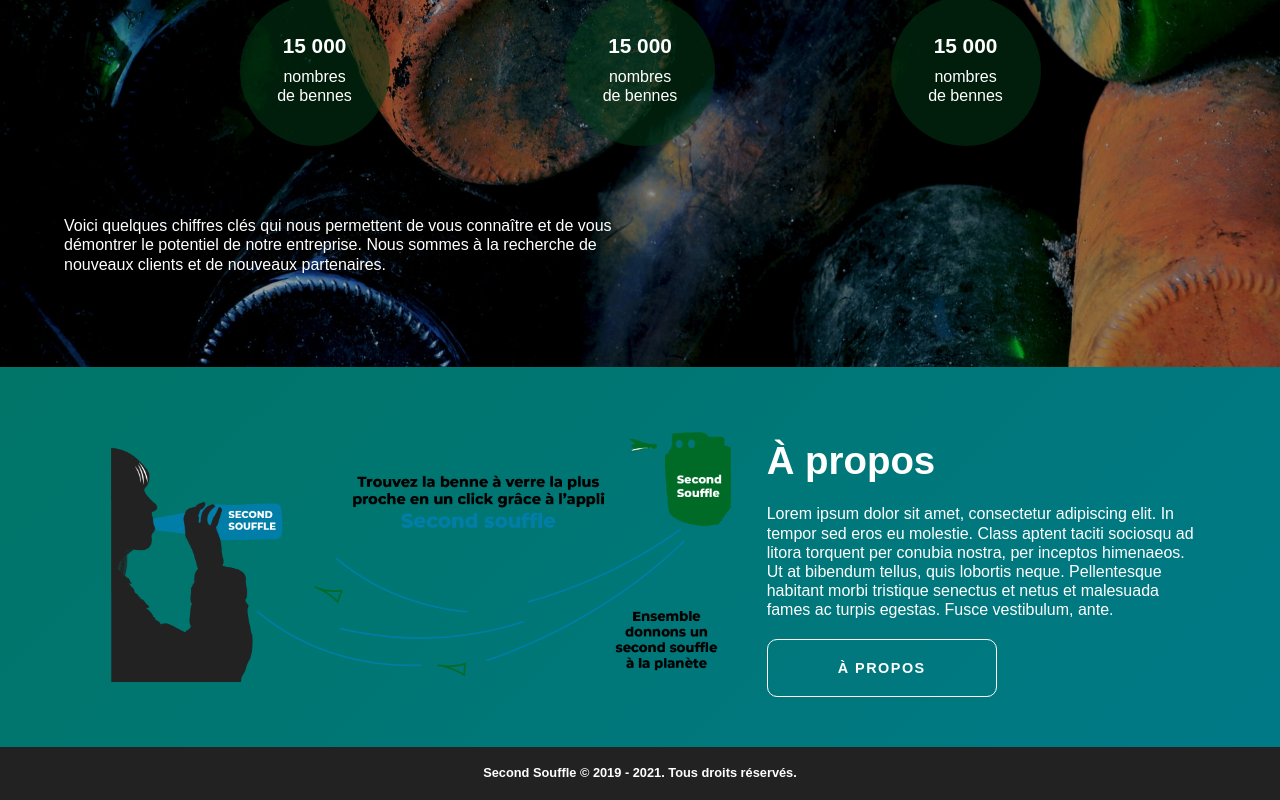
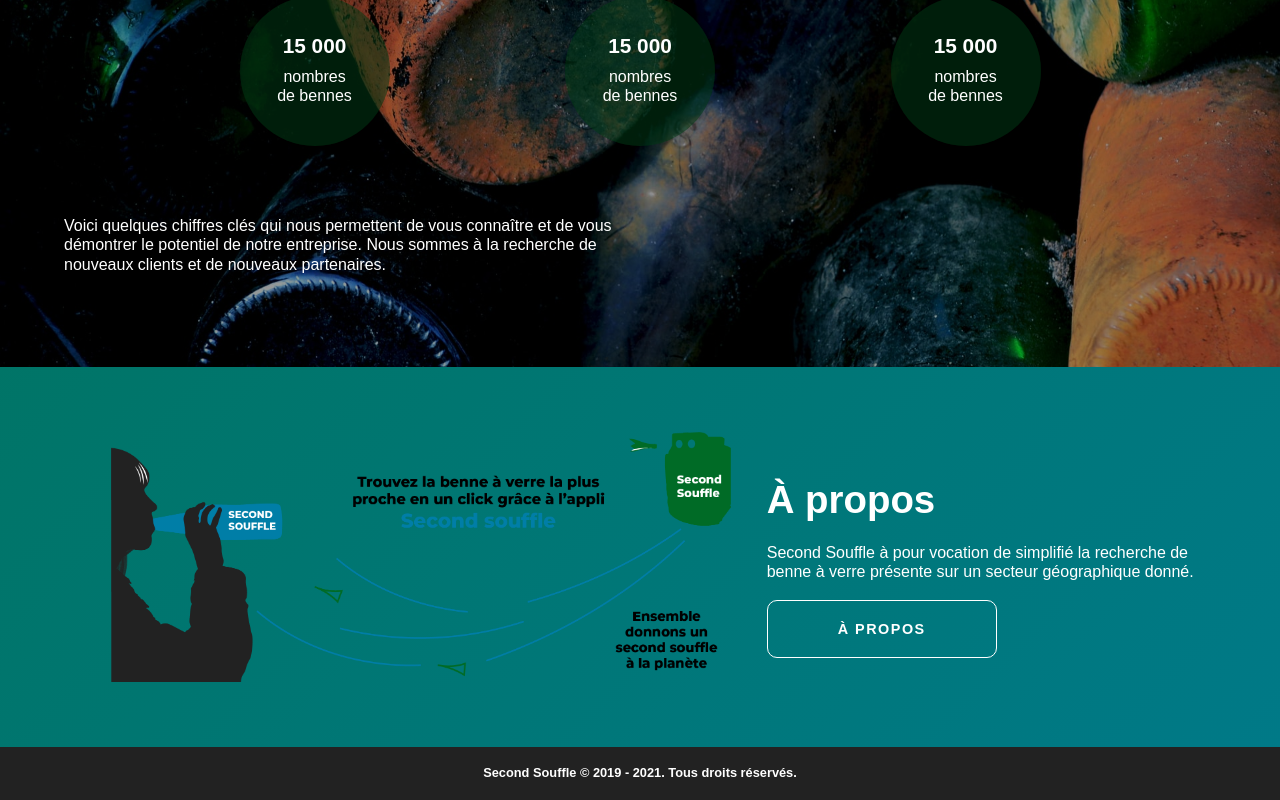
Before and after one commit to charlottesaidi/second_souffle, a Next.js app in the folder client/: page / in a window 1280 px wide. Shown: the part 1813-2613 px from the top of the page. Built offline with nearby package versions, Linux system fonts and the light colour scheme.

Commit message:
text on about Home

```diff
--- a/client/src/components/AboutHome/index.tsx
+++ b/client/src/components/AboutHome/index.tsx
@@ -7,7 +7,7 @@
   return (
     <About>
       <h2>À propos</h2>
-      <p>Lorem ipsum dolor sit amet, consectetur adipiscing elit. In tempor sed eros eu molestie. Class aptent taciti sociosqu ad litora torquent per conubia nostra, per inceptos himenaeos. Ut at bibendum tellus, quis lobortis neque. Pellentesque habitant morbi tristique senectus et netus et malesuada fames ac turpis egestas. Fusce vestibulum, ante.</p>
+      <p>Second Souffle à pour vocation de simplifié la recherche de benne à verre présente sur un secteur géographique donné.</p>
       <AboutLink href={'/about'}>à propos</AboutLink>
     </About>
   );
```
